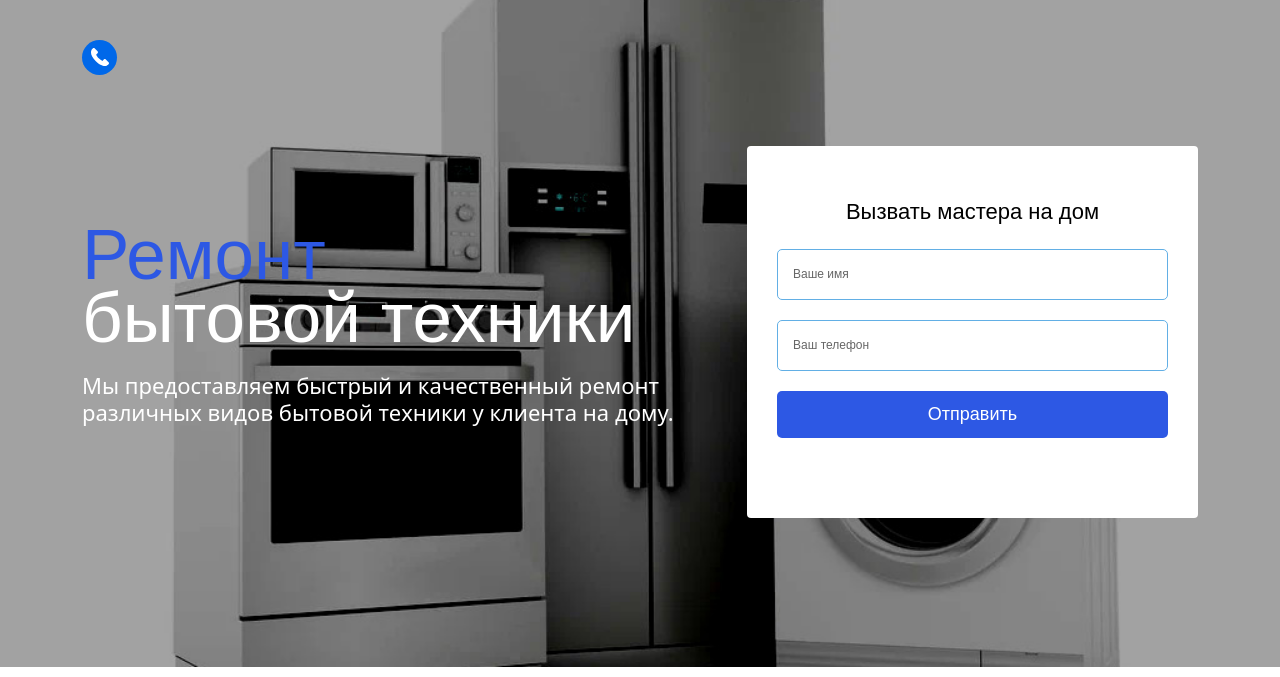
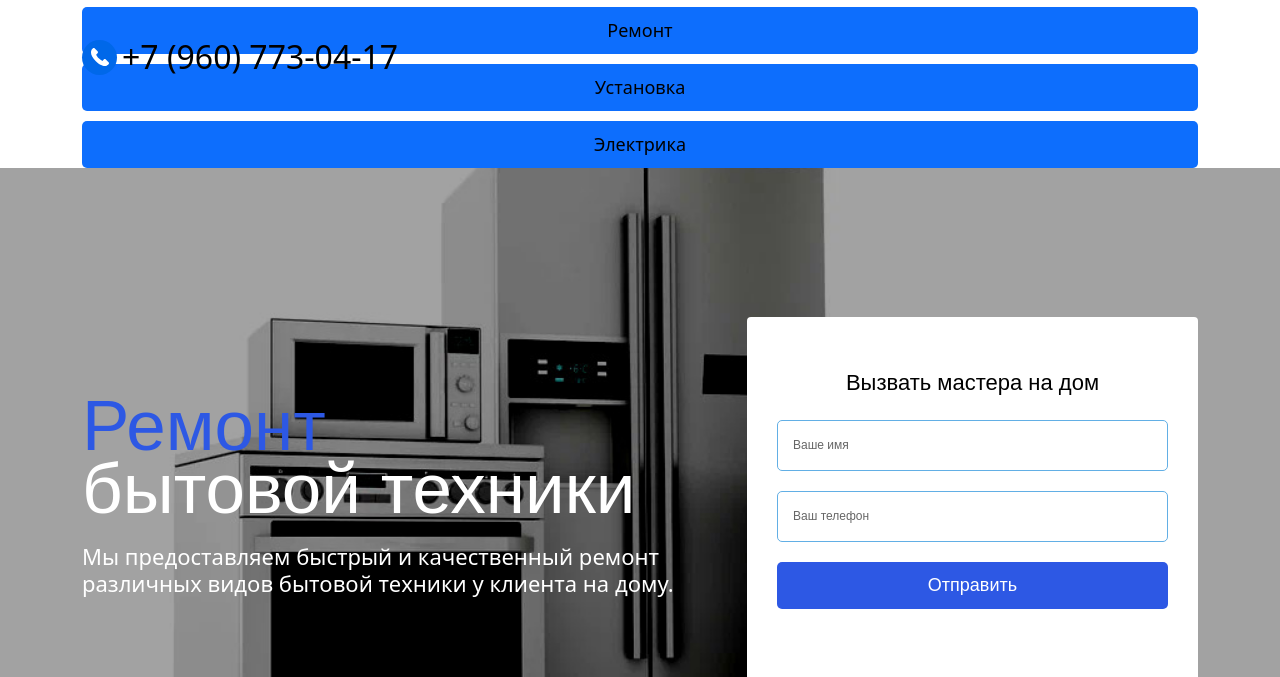
Before and after one commit to lanzer1997/masterWork, a plain HTML site: page index.html in a window 1280 px wide. Shown: the part 123-800 px from the top of the page. Drawn offline with nearby package versions, Linux system fonts and the light colour scheme.

Commit message:
Update index.html

```diff
--- a/index.html
+++ b/index.html
@@ -66,6 +66,11 @@
                 </div>
               </div>
             </div>
+          </div>
+          <div>
+            <button type="button" class="btn btn-primary">Ремонт</button>
+            <button type="button" class="btn btn-primary">Установка</button>
+            <button type="button" class="btn btn-primary">Электрика</button>
           </div>
         </div>
       </header>
```
